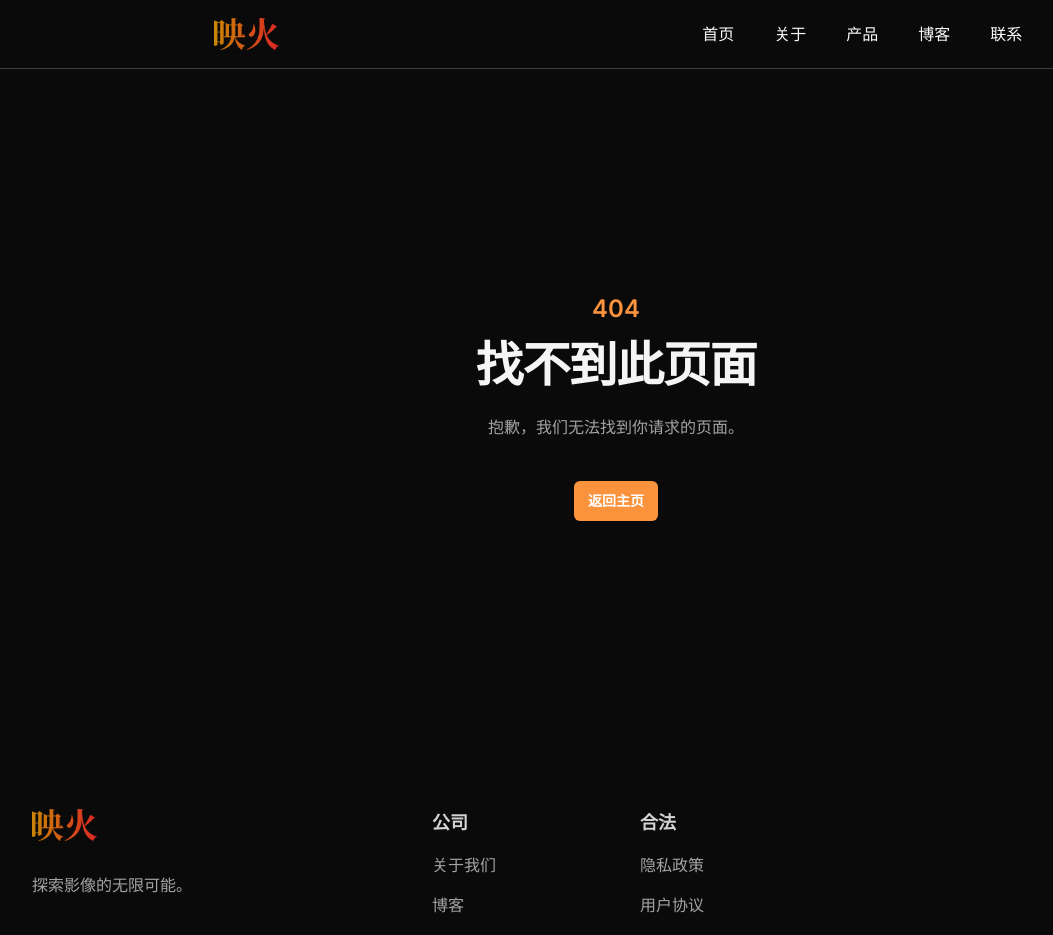
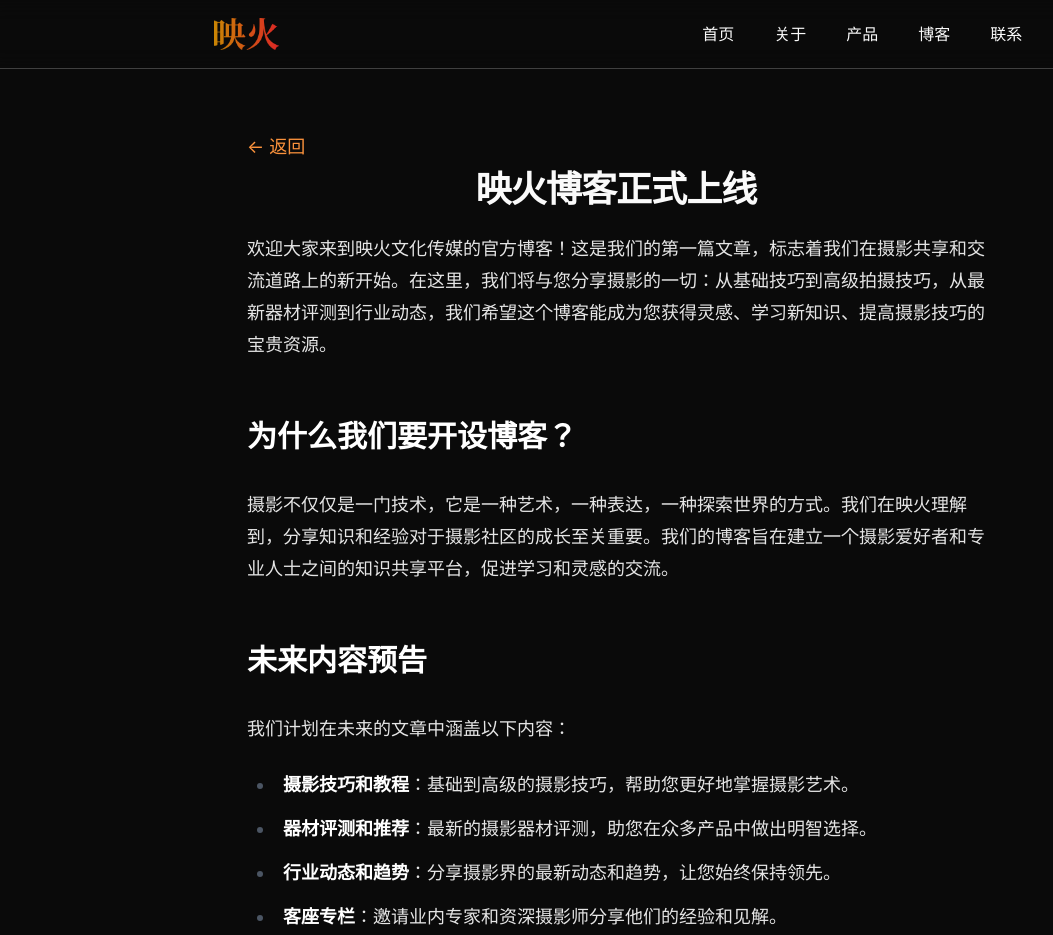
Before and after one commit to dabaz-diebold-dai/yinghuo, a Next.js app: page /blog/first-blog in a window 1280 px wide. Before the commit this address had no page. Shown: the top 935 px of the page, without its empty margins (24-1077 px from the left). Built offline with nearby package versions, Linux system fonts and the light colour scheme.

Commit message:
Add the first blog post

```diff
--- /dev/null
+++ b/app/blog/first-blog/page.tsx
@@ -0,0 +1,87 @@
+import type { Metadata } from 'next'
+
+import BlogHero from '@/components/sections/blog/BlogHero'
+import { posts } from '@/components/CMS'
+
+export const metadata: Metadata = {
+  title: '映火博客正式上线',
+  description: '欢迎大家来到映火文化传媒的官方博客！这是我们的第一篇文章，标志着我们在摄影共享和交流道路上的新开始。在这里，我们将与您分享摄影的一切：从基础技巧到高级拍摄技巧，从最新器材评测到行业动态，我们希望这个博客能成为您获得灵感、学习新知识、提高摄影技巧的宝贵资源。',
+
+  openGraph: {
+    title: '映火博客正式上线 - 映火',
+    description: '欢迎大家来到映火文化传媒的官方博客！这是我们的第一篇文章，标志着我们在摄影共享和交流道路上的新开始。在这里，我们将与您分享摄影的一切：从基础技巧到高级拍摄技巧，从最新器材评测到行业动态，我们希望这个博客能成为您获得灵感、学习新知识、提高摄影技巧的宝贵资源。',
+    url: 'https://yinghuo.dabaz.me/blog/first-blog',
+    siteName: '映火',
+    images: [
+      {
+        url: 'https://yinghuo.dabaz.me/opengraph-image.jpg',
+        width: 1920,
+        height: 1280,
+        alt: '欢迎大家来到映火文化传媒的官方博客！这是我们的第一篇文章，标志着我们在摄影共享和交流道路上的新开始。在这里，我们将与您分享摄影的一切：从基础技巧到高级拍摄技巧，从最新器材评测到行业动态，我们希望这个博客能成为您获得灵感、学习新知识、提高摄影技巧的宝贵资源。',
+      },
+    ],
+    locale: 'en_US',
+    type: 'website',
+  },
+  twitter: {
+    card: 'summary_large_image',
+    title: '映火博客正式上线 - 映火',
+    description: '欢迎大家来到映火文化传媒的官方博客！这是我们的第一篇文章，标志着我们在摄影共享和交流道路上的新开始。在这里，我们将与您分享摄影的一切：从基础技巧到高级拍摄技巧，从最新器材评测到行业动态，我们希望这个博客能成为您获得灵感、学习新知识、提高摄影技巧的宝贵资源。',
+    creator: '@dabaz_official',
+    images: {
+      url: 'https://yinghuo.dabaz.me/twitter-image.jpg',
+      alt: '欢迎大家来到映火文化传媒的官方博客！这是我们的第一篇文章，标志着我们在摄影共享和交流道路上的新开始。在这里，我们将与您分享摄影的一切：从基础技巧到高级拍摄技巧，从最新器材评测到行业动态，我们希望这个博客能成为您获得灵感、学习新知识、提高摄影技巧的宝贵资源。',
+    },
+  },
+}
+
+export default function Blog() {
+  return (
+    <div className="relative py-16 bg-neutral-950 overflow-hidden">
+      <div className="relative px-4 sm:px-6 lg:px-8">
+        <div className="text-lg max-w-prose mx-auto">
+          <a href="/blog" className="text-left text-orange-400 hover:underline hover:underline-offset-4 transition-all">
+            &lt;- 返回
+          </a>
+          <h1>
+            <span className="mt-2 block text-3xl text-center leading-8 font-extrabold tracking-tight text-neutral-50 sm:text-4xl">
+              映火博客正式上线
+            </span>
+          </h1>
+        </div>
+        <div className="mt-6 prose prose-orange prose-lg text-neutral-200 prose-invert mx-auto">
+          <p>
+            欢迎大家来到映火文化传媒的官方博客！这是我们的第一篇文章，标志着我们在摄影共享和交流道路上的新开始。在这里，我们将与您分享摄影的一切：从基础技巧到高级拍摄技巧，从最新器材评测到行业动态，我们希望这个博客能成为您获得灵感、学习新知识、提高摄影技巧的宝贵资源。
+          </p>
+          <h2>
+            为什么我们要开设博客？
+          </h2>
+          <p>
+            摄影不仅仅是一门技术，它是一种艺术，一种表达，一种探索世界的方式。我们在映火理解到，分享知识和经验对于摄影社区的成长至关重要。我们的博客旨在建立一个摄影爱好者和专业人士之间的知识共享平台，促进学习和灵感的交流。
+          </p>
+          <h2>
+            未来内容预告
+          </h2>
+          <p>
+            我们计划在未来的文章中涵盖以下内容：
+          </p>
+          <ul role="list">
+            <li><strong>摄影技巧和教程</strong>：基础到高级的摄影技巧，帮助您更好地掌握摄影艺术。</li>
+            <li><strong>器材评测和推荐</strong>：最新的摄影器材评测，助您在众多产品中做出明智选择。</li>
+            <li><strong>行业动态和趋势</strong>：分享摄影界的最新动态和趋势，让您始终保持领先。</li>
+            <li><strong>客座专栏</strong>：邀请业内专家和资深摄影师分享他们的经验和见解。</li>
+          </ul>
+          <h2>
+            与我们进行讨论
+          </h2>
+          <p>
+            我们鼓励每一位读者积极参与，无论是通过评论分享您的想法，还是提出希望我们探讨的主题。映火博客是一个开放的平台，期待您的声音成为我们内容的一部分。欢迎向<a href="mailto:yinghuo@dabaz.me">yinghuo@dabaz.me</a>发送邮件投稿或讨论。
+          </p>
+          <h2>
+            再次感谢您的访问和支持。请继续关注我们的博客，开启您的摄影学习之旅。
+          </h2>
+        </div>
+      </div>
+    </div>
+  )
+}
--- a/app/blog/page.tsx
+++ b/app/blog/page.tsx
@@ -1,16 +1,15 @@
 import type { Metadata } from 'next'
 
-import AboutHero from '@/components/sections/about/AboutHero'
-import AboutArticle from '@/components/sections/about/AboutArticle'
 import BlogHero from '@/components/sections/blog/BlogHero'
+import BlogPosts from '@/components/sections/blog/BlogPosts'
 
 export const metadata: Metadata = {
   title: '博客',
-  description: '映火文化传媒，源于2022年的创新思潮，我们将深厚的摄影器材知识与现代科技结合，致力于提供专业级的摄影设备及解决方案。',
+  description: '欢迎来到映火的博客！这里是我们分享摄影技巧、器材评测、行业动态以及摄影艺术的地方。我们致力于为摄影爱好者和专业人士构建一个知识共享和灵感交流的平台。无论您是初学者还是经验丰富的摄影师，这里总有一些有价值的内容等着您。',
 
   openGraph: {
     title: '博客 - 映火',
-    description: '映火文化传媒，源于2022年的创新思潮，我们将深厚的摄影器材知识与现代科技结合，致力于提供专业级的摄影设备及解决方案。',
+    description: '欢迎来到映火的博客！这里是我们分享摄影技巧、器材评测、行业动态以及摄影艺术的地方。我们致力于为摄影爱好者和专业人士构建一个知识共享和灵感交流的平台。无论您是初学者还是经验丰富的摄影师，这里总有一些有价值的内容等着您。',
     url: 'https://yinghuo.dabaz.me/blog',
     siteName: '映火',
     images: [
@@ -18,7 +17,7 @@ export const metadata: Metadata = {
         url: 'https://yinghuo.dabaz.me/opengraph-image.jpg',
         width: 1920,
         height: 1280,
-        alt: '映火文化传媒，源于2022年的创新思潮，我们将深厚的摄影器材知识与现代科技结合，致力于提供专业级的摄影设备及解决方案。',
+        alt: '欢迎来到映火的博客！这里是我们分享摄影技巧、器材评测、行业动态以及摄影艺术的地方。我们致力于为摄影爱好者和专业人士构建一个知识共享和灵感交流的平台。无论您是初学者还是经验丰富的摄影师，这里总有一些有价值的内容等着您。',
       },
     ],
     locale: 'en_US',
@@ -27,11 +26,11 @@ export const metadata: Metadata = {
   twitter: {
     card: 'summary_large_image',
     title: '博客 - 映火',
-    description: '映火文化传媒，源于2022年的创新思潮，我们将深厚的摄影器材知识与现代科技结合，致力于提供专业级的摄影设备及解决方案。',
+    description: '欢迎来到映火的博客！这里是我们分享摄影技巧、器材评测、行业动态以及摄影艺术的地方。我们致力于为摄影爱好者和专业人士构建一个知识共享和灵感交流的平台。无论您是初学者还是经验丰富的摄影师，这里总有一些有价值的内容等着您。',
     creator: '@dabaz_official',
     images: {
       url: 'https://yinghuo.dabaz.me/twitter-image.jpg',
-      alt: '映火文化传媒，源于2022年的创新思潮，我们将深厚的摄影器材知识与现代科技结合，致力于提供专业级的摄影设备及解决方案。',
+      alt: '欢迎来到映火的博客！这里是我们分享摄影技巧、器材评测、行业动态以及摄影艺术的地方。我们致力于为摄影爱好者和专业人士构建一个知识共享和灵感交流的平台。无论您是初学者还是经验丰富的摄影师，这里总有一些有价值的内容等着您。',
     },
   },
 }
@@ -40,48 +39,7 @@ export default function Blog() {
   return (
     <main className="flex min-h-screen flex-col justify-between">
       <BlogHero />
-      <div className="bg-white py-24 sm:py-32">
-        <div className="mx-auto max-w-7xl px-6 lg:px-8">
-          <div className="mx-auto mt-10 grid max-w-2xl grid-cols-1 gap-x-8 gap-y-16 border-t border-gray-200 pt-10 sm:mt-16 sm:pt-16 lg:mx-0 lg:max-w-none lg:grid-cols-3">
-            {posts.map((post) => (
-              <article key={post.id} className="flex max-w-xl flex-col items-start justify-between">
-                <div className="flex items-center gap-x-4 text-xs">
-                  <time dateTime={post.datetime} className="text-gray-500">
-                    {post.date}
-                  </time>
-                  <a
-                    href={post.category.href}
-                    className="relative z-10 rounded-full bg-gray-50 px-3 py-1.5 font-medium text-gray-600 hover:bg-gray-100"
-                  >
-                    {post.category.title}
-                  </a>
-                </div>
-                <div className="group relative">
-                  <h3 className="mt-3 text-lg font-semibold leading-6 text-gray-900 group-hover:text-gray-600">
-                    <a href={post.href}>
-                      <span className="absolute inset-0" />
-                      {post.title}
-                    </a>
-                  </h3>
-                  <p className="mt-5 line-clamp-3 text-sm leading-6 text-gray-600">{post.description}</p>
-                </div>
-                <div className="relative mt-8 flex items-center gap-x-4">
-                  <img src={post.author.imageUrl} alt="" className="h-10 w-10 rounded-full bg-gray-50" />
-                  <div className="text-sm leading-6">
-                    <p className="font-semibold text-gray-900">
-                      <a href={post.author.href}>
-                        <span className="absolute inset-0" />
-                        {post.author.name}
-                      </a>
-                    </p>
-                    <p className="text-gray-600">{post.author.role}</p>
-                  </div>
-                </div>
-              </article>
-            ))}
-          </div>
-        </div>
-      </div>
+      <BlogPosts />
     </main>
   )
 }
--- a/components/CMS.tsx
+++ b/components/CMS.tsx
@@ -272,19 +272,18 @@ export const productItems = [
 export const posts = [
   {
     id: 1,
-    title: 'Boost your conversion rate',
-    href: '#',
+    title: '映火博客正式上线',
+    href: '/blog/first-blog',
     description:
-      'Illo sint voluptas. Error voluptates culpa eligendi. Hic vel totam vitae illo. Non aliquid explicabo necessitatibus unde. Sed exercitationem placeat consectetur nulla deserunt vel. Iusto corrupti dicta.',
-    date: 'Mar 16, 2020',
-    datetime: '2020-03-16',
-    category: { title: 'Marketing', href: '#' },
+      '欢迎大家来到映火文化传媒的官方博客！这是我们的第一篇文章，标志着我们在摄影共享和交流道路上的新开始。在这里，我们将与您分享摄影的一切：从基础技巧到高级拍摄技巧，从最新器材评测到行业动态，我们希望这个博客能成为您获得灵感、学习新知识、提高摄影技巧的宝贵资源。',
+    date: 'Oct 16, 2023',
+    datetime: '2023-10-16',
     author: {
-      name: 'Michael Foster',
-      role: 'Co-Founder / CTO',
-      href: '#',
+      name: '戴博',
+      role: 'CTO 首席技术官',
       imageUrl:
-        'https://images.unsplash.com/photo-1519244703995-f4e0f30006d5?ixlib=rb-1.2.1&ixid=eyJhcHBfaWQiOjEyMDd9&auto=format&fit=facearea&facepad=2&w=256&h=256&q=80',
+        '/images/dabaz.jpg',
+      imageAlt: '戴博',
     },
   },
 ]
--- /dev/null
+++ b/components/sections/blog/BlogPosts.tsx
@@ -0,0 +1,42 @@
+"use client";
+
+import { posts } from '@/components/CMS'
+
+export default function BlogPosts() {
+  return (
+    <div className="mx-auto max-w-7xl px-6 lg:px-8">
+      <div className="mx-auto mt-10 grid max-w-2xl grid-cols-1 gap-x-8 gap-y-16 pt-10 sm:mt-0 sm:pt-0 lg:mx-0 lg:max-w-none lg:grid-cols-3">
+        {posts.map((post) => (
+          <article key={post.id} className="flex max-w-xl flex-col items-start justify-between">
+            <div className="flex items-center gap-x-4 text-xs">
+              <time dateTime={post.datetime} className="text-neutral-500">
+                {post.date}
+              </time>
+            </div>
+            <div className="group relative">
+              <h3 className="mt-3 text-lg font-semibold leading-6 text-neutral-100 group-hover:text-neutral-300 transition-colors">
+                <a href={post.href}>
+                  <span className="absolute inset-0" />
+                  {post.title}
+                </a>
+              </h3>
+              <p className="mt-5 line-clamp-3 text-sm leading-6 text-neutral-400">{post.description}</p>
+            </div>
+            <div className="relative mt-8 flex items-center gap-x-4">
+              <img src={post.author.imageUrl} alt={post.author.imageAlt} className="h-10 w-10 rounded-full bg-neutral-950" />
+              <div className="text-sm leading-6">
+                <p className="font-semibold text-neutral-100">
+                  <div>
+                    <span className="absolute inset-0" />
+                    {post.author.name}
+                  </div>
+                </p>
+                <p className="text-neutral-400">{post.author.role}</p>
+              </div>
+            </div>
+          </article>
+        ))}
+      </div>
+    </div>
+  )
+}
```
